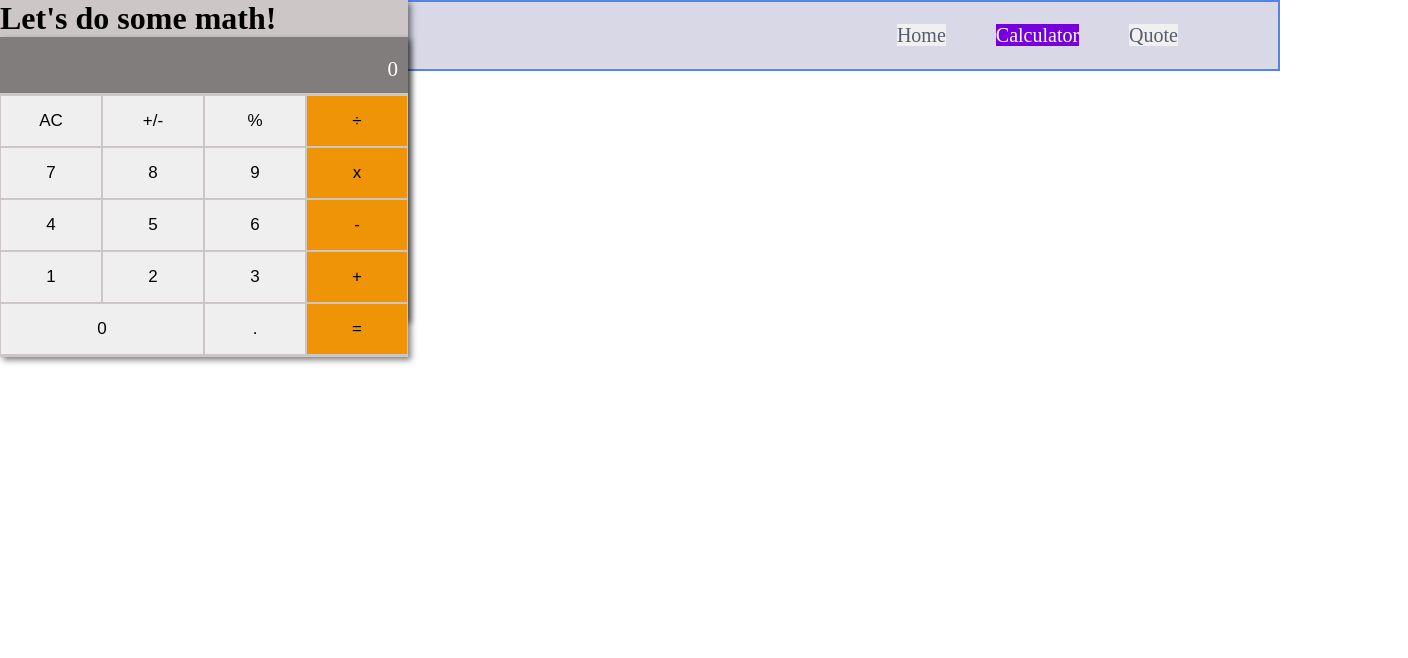
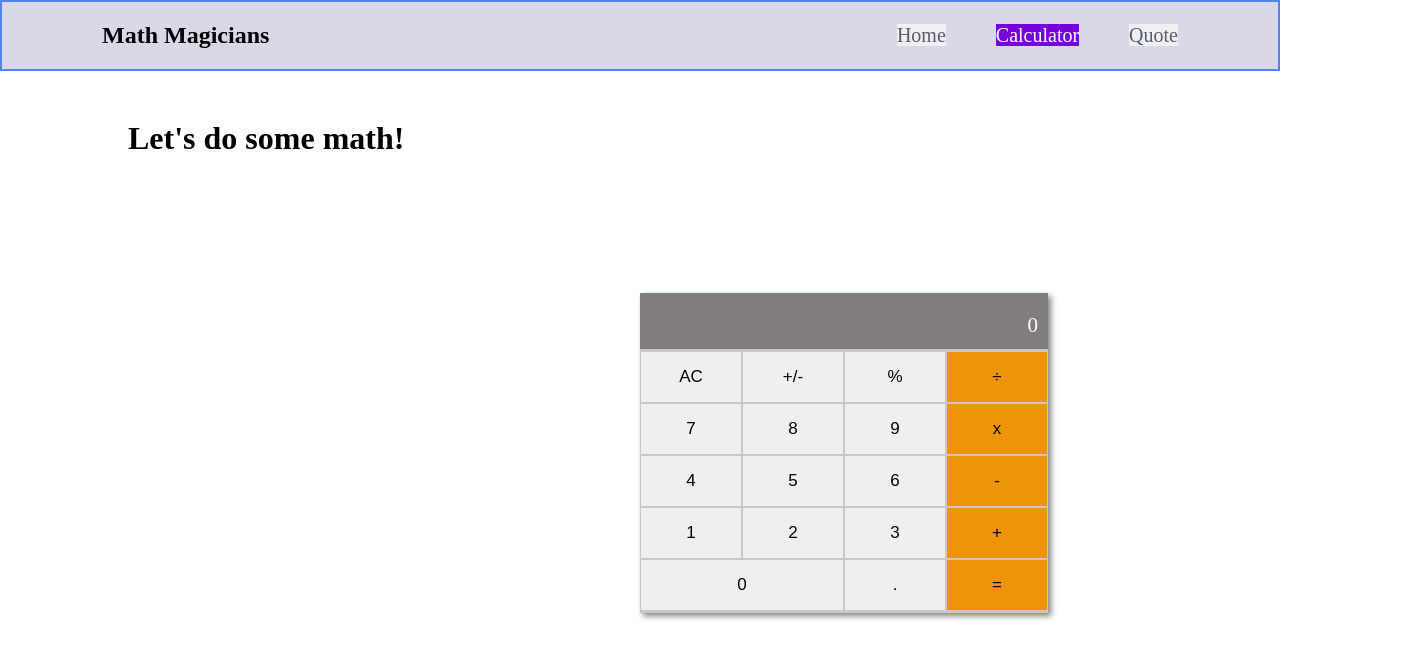
Before and after one commit to DeVuDeveloper/Math-Magicians, a React (Create React App) app: page /calculator in a window 1280 px wide. Shown: the top 658 px of the page, 1408 px wide, since content can reach past the window. Built offline with nearby package versions, Linux system fonts and the light colour scheme.

Commit message:
finished style for pages

```diff
--- a/src/index.css
+++ b/src/BasicStyle/Calculator.css
@@ -13,6 +13,14 @@
   flex-wrap: wrap;
   width: 408px;
   height: 320px;
+  left: 50%;
+  top: 20vmax;
+}
+
+.title {
+  position: relative;
+  top: 15vh;
+  left: 10%;
 }
 
 .display {
--- a/src/BasicStyle/Home.css
+++ b/src/BasicStyle/Home.css
@@ -3,5 +3,8 @@
 }
 
 .home p {
-  margin-top: 20px
+  margin-top: 20px;
+  font-weight: bold;
+  font-size: 16px;
+  color: rgb(90, 89, 89);
 }
--- a/src/BasicStyle/Quote.css
+++ /dev/null
@@ -1,3 +0,0 @@
-. quote-wrapper {
-    padding: 100px;
-}
--- /dev/null
+++ b/src/BasicStyle/Quotes.css
@@ -0,0 +1,5 @@
+.quote-wrapper {
+    padding: 100px;
+    margin-top: 50px;
+    color: rgb(94, 91, 91);
+}
--- a/src/components/Calculator.js
+++ b/src/components/Calculator.js
@@ -1,5 +1,6 @@
 import React, { useState } from 'react';
 import calculate from '../logic/calculate';
+import '../BasicStyle/Calculator.css';
 
 const Calculator = () => {
   const [obj, SetState] = useState({});
@@ -30,8 +31,8 @@ const Calculator = () => {
   };
 
   return (
-    <main className="calculator-container">
-      <div className="calc-title">
+    <main className="calculator-wrapper">
+      <div className="title">
         <h1>Let&apos;s do some math!</h1>
       </div>
       <section className="calculator-container">
--- a/src/components/Home.js
+++ b/src/components/Home.js
@@ -3,7 +3,7 @@ import '../BasicStyle/Home.css';
 
 const Home = () => (
   <div className="home">
-    <h2>Welcome to our page</h2>
+    <h1>Welcome to my page !</h1>
 
     <p>Hi, This site is intended for enthusiastic mathematicians.</p>
     <p>This is a Single Page Application made with React.</p>
--- a/src/components/Quotes.js
+++ b/src/components/Quotes.js
@@ -1,11 +1,12 @@
 import React from 'react';
+import '../BasicStyle/Quotes.css';
 
 const Quotes = () => (
   <div className="quote-wrapper">
-    <h1 className="quote">
+    <h2 className="quote">
       Mathematics is not about numbers, equations, computations, or algorithms:
       it is about understanding. -William Paul Thurston
-    </h1>
+    </h2>
   </div>
 );
 
--- a/src/index.js
+++ b/src/index.js
@@ -1,6 +1,5 @@
 import React from 'react';
 import ReactDOM from 'react-dom';
-import './index.css';
 import { BrowserRouter } from 'react-router-dom';
 import App from './App';
 import reportWebVitals from './reportWebVitals';
```
